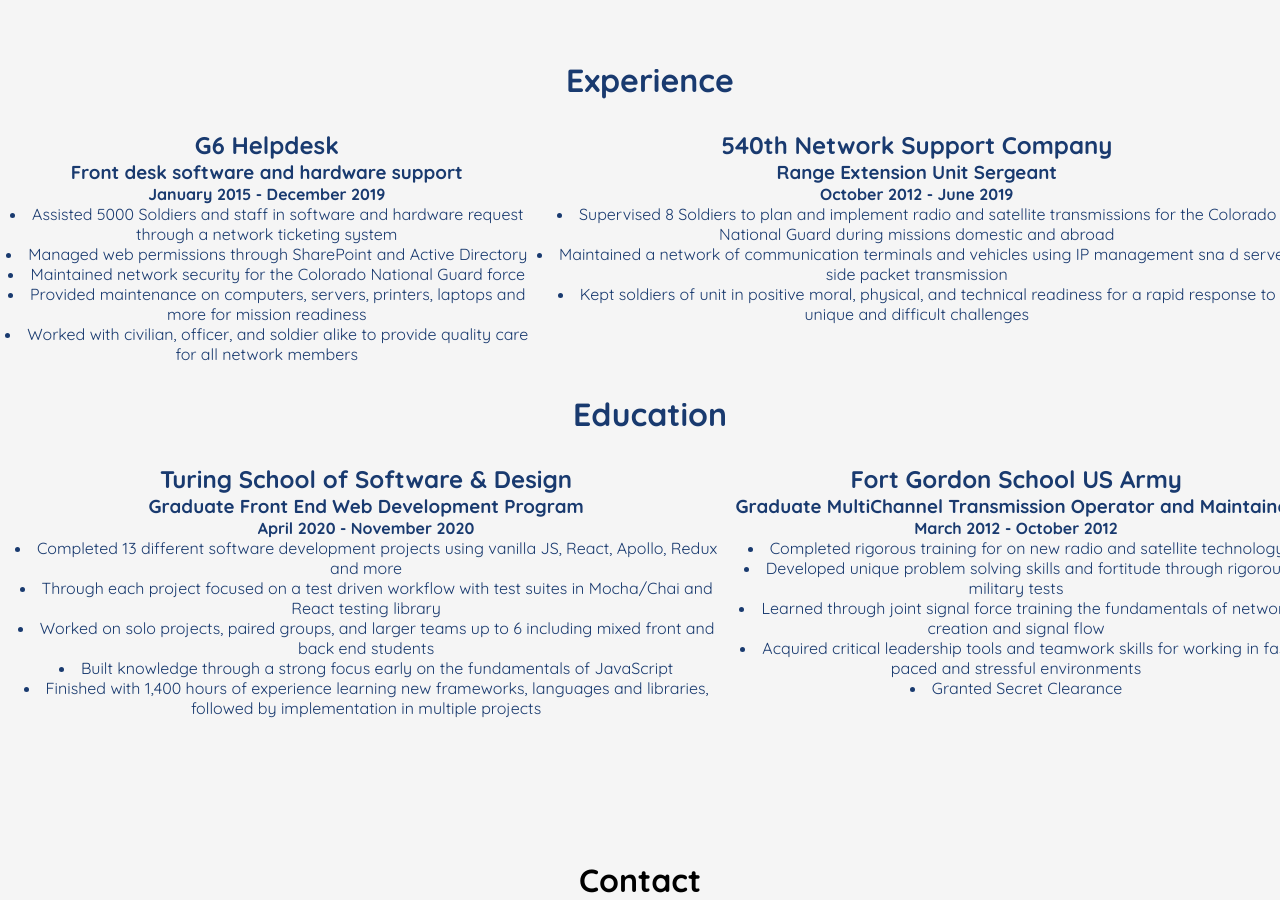
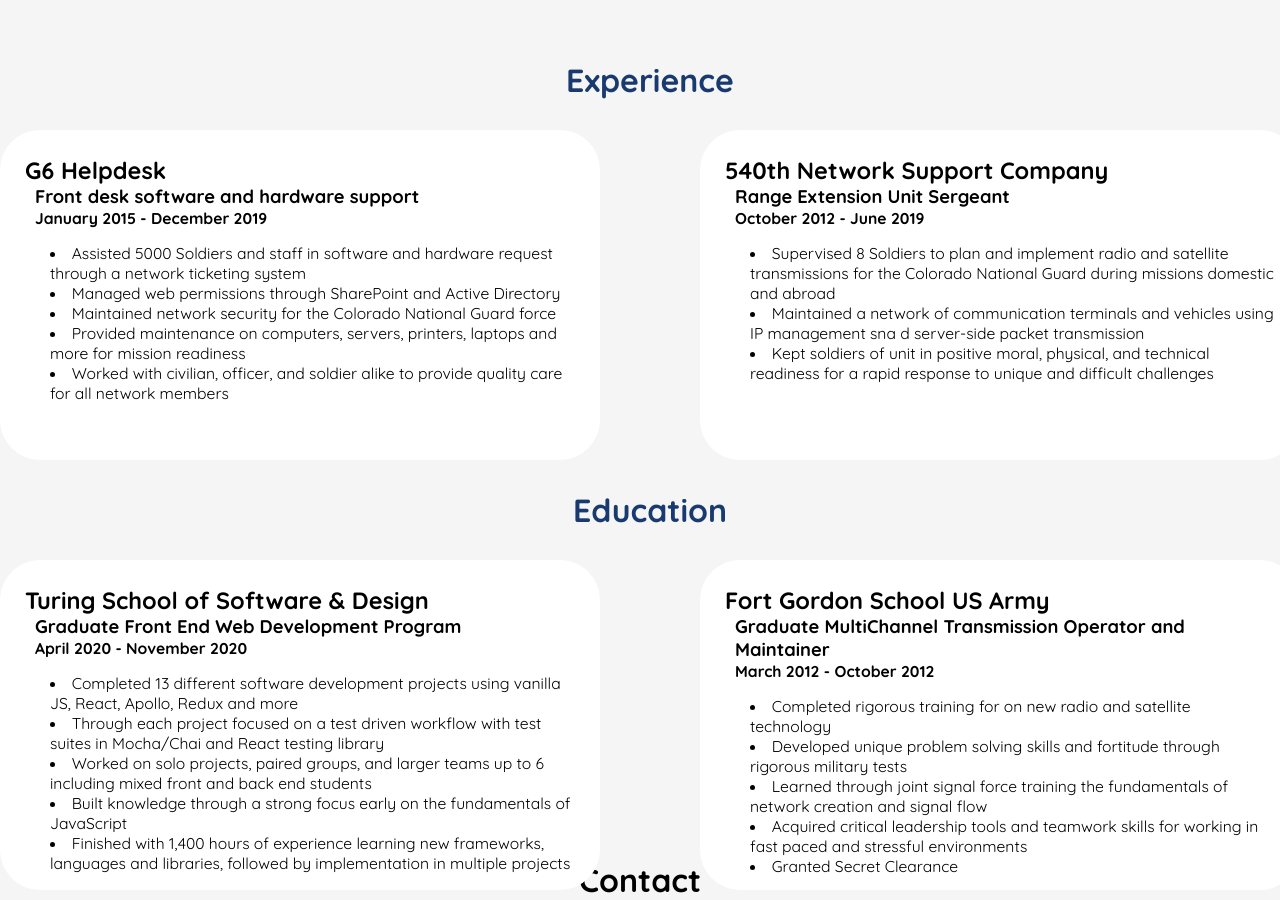
Before and after one commit to relyt4me/personal-website, a React (Create React App) app: page / in a window 1280 px wide. Shown: the part 1360-2260 px from the top of the page. Built offline with nearby package versions, Linux system fonts and the light colour scheme.

Commit message:
Style each card

```diff
--- a/src/components/Experience/InfoCard/InfoCard.css
+++ b/src/components/Experience/InfoCard/InfoCard.css
@@ -0,0 +1,20 @@
+.information-card {
+  height: 280px;
+  width: 550px;
+  padding: 25px;
+  border-radius: 40px;
+  background-color: white;
+  color: black;
+  text-align: left;
+  font-size: 0.98em;
+}
+
+.information-card h3,
+.information-card h4 {
+  margin-left: 10px;
+}
+
+.description {
+  margin-top: 15px;
+  margin-left: 25px;
+}
```
